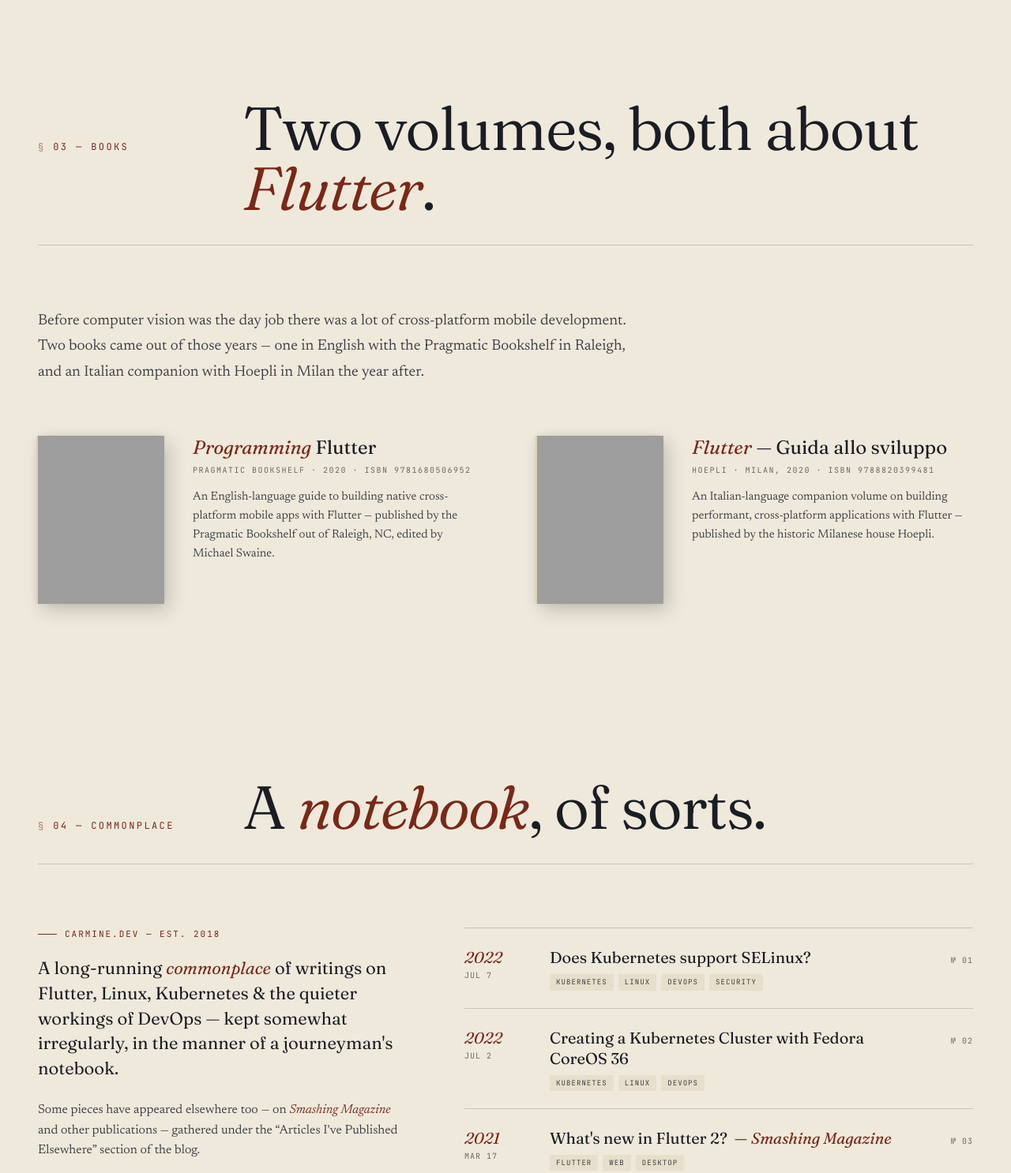
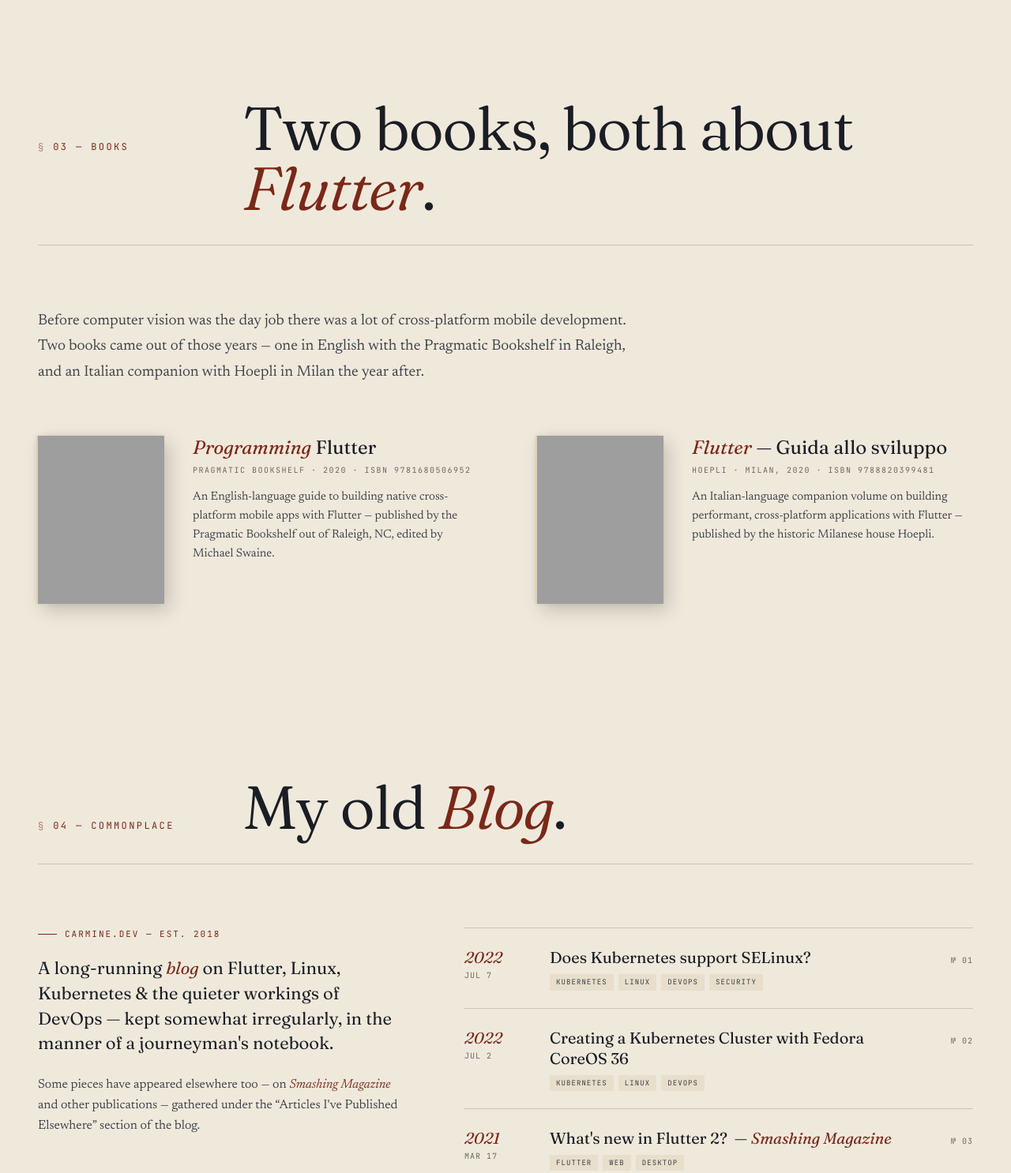
Before and after one commit to carzacc/personal-website, a plain HTML site: page index.html in a window 1280 px wide. Shown: the part 3820-5306 px from the top of the page at 79% size. Drawn offline with Linux system fonts and the light colour scheme; grey boxes are pictures that could not be loaded.

Commit message:
Initial commit
Signed-off-by: Carmine Zaccagnino <carmine@carminezacc.com>

```diff
--- a/index.html
+++ b/index.html
@@ -932,7 +932,7 @@
   <div class="container">
     <div class="section-head">
       <div class="section-num">03 — Books</div>
-      <h2 class="section-title">Two volumes, both about <em>Flutter</em>.</h2>
+      <h2 class="section-title">Two books, both about <em>Flutter</em>.</h2>
     </div>
 
     <p class="books-intro">
@@ -942,7 +942,7 @@
     <div class="books-grid">
       <article class="book">
         <a class="book-cover-link" href="https://pragprog.com/titles/czflutr/programming-flutter/" target="_blank" rel="noopener">
-          <img class="book-cover-img" src="https://imagery.pragprog.com/products/578/czflutr_xlargecover.jpg"
+          <img class="book-cover-img" src="https://pragprog.com/titles/czflutr/programming-flutter/czflutr_hu_519f8a0ae79927a1.jpg"
                alt="Programming Flutter — cover, Pragmatic Bookshelf, 2020" loading="lazy">
         </a>
         <div class="book-info">
@@ -972,14 +972,14 @@
   <div class="container">
     <div class="section-head">
       <div class="section-num">04 — Commonplace</div>
-      <h2 class="section-title">A <em>notebook</em>, of sorts.</h2>
+      <h2 class="section-title">My old <em>Blog</em>.</h2>
     </div>
 
     <div class="cp-grid">
       <div class="cp-intro">
         <div class="cp-domain">carmine.dev — est. 2018</div>
         <p>
-          A long-running <em>commonplace</em> of writings on Flutter, Linux, Kubernetes &amp; the quieter workings of DevOps — kept somewhat irregularly, in the manner of a journeyman's notebook.
+          A long-running <em>blog</em> on Flutter, Linux, Kubernetes &amp; the quieter workings of DevOps — kept somewhat irregularly, in the manner of a journeyman's notebook.
         </p>
         <p class="cp-aside">
           Some pieces have appeared elsewhere too — on <em>Smashing Magazine</em> and other publications — gathered under the &ldquo;Articles I've Published Elsewhere&rdquo; section of the blog.
@@ -1099,7 +1099,7 @@
   </div>
   <div class="foot-bottom">
     <span>© MMXXVI — Carmine Zaccagnino · P. IVA IT02118220769</span>
-    <span>Set in Fraunces &amp; Newsreader · Modena, Italy</span>
+    <!--span>Set in Fraunces &amp; Newsreader · Modena, Italy</span-->
   </div>
 </footer>
 
```
